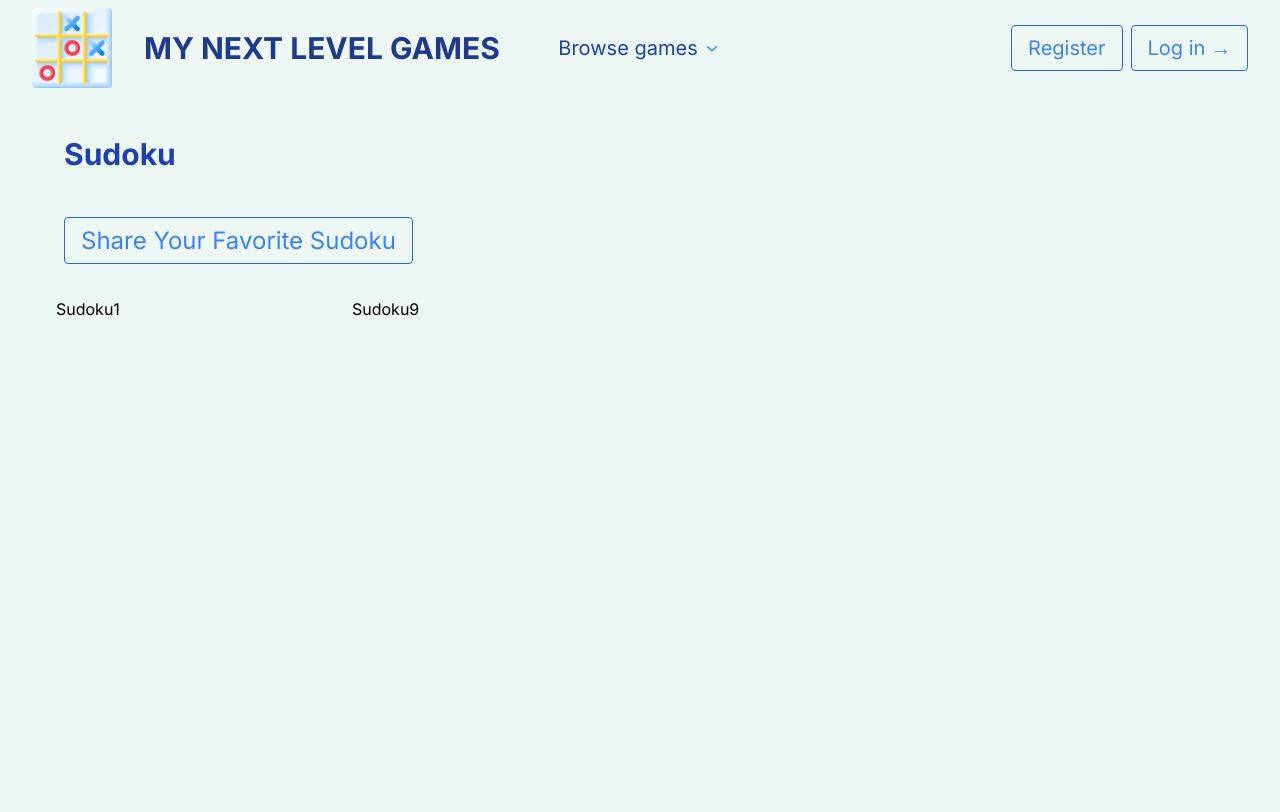
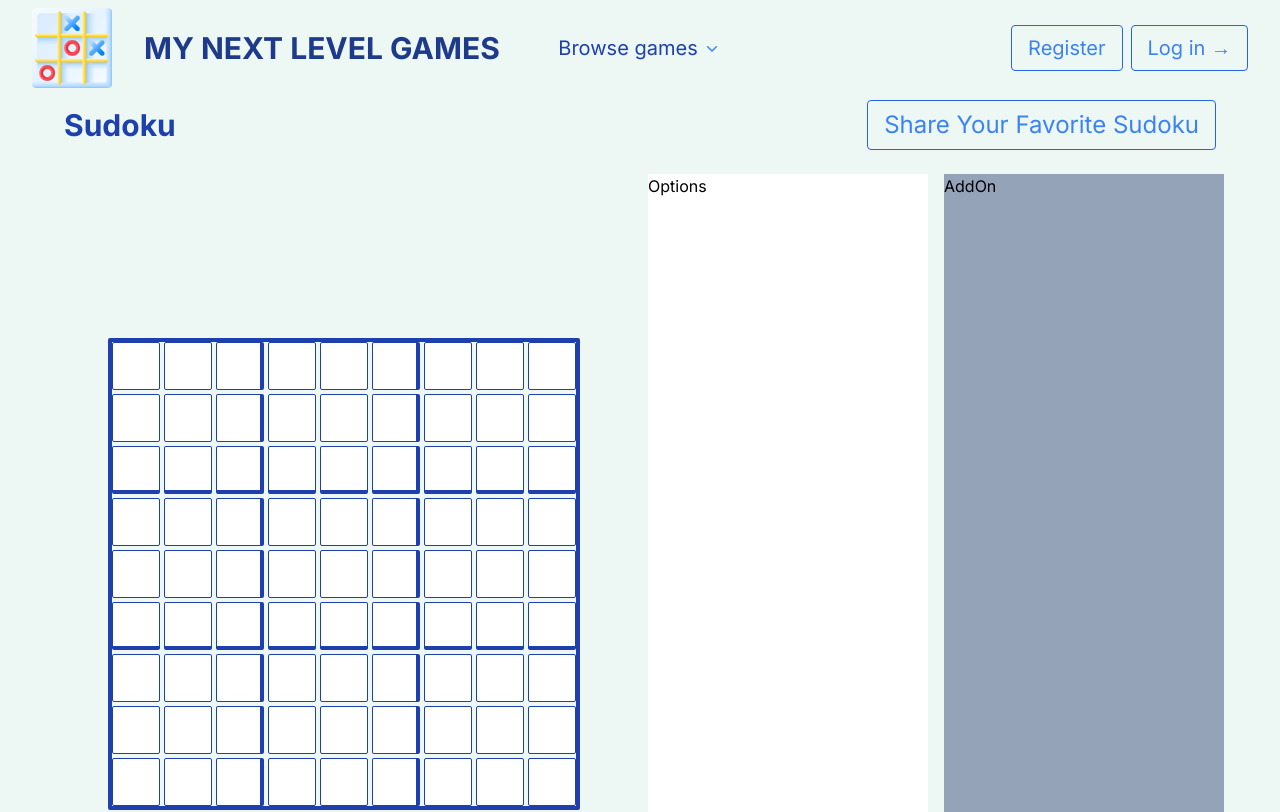
Before and after one commit to plamenpk/MyGames, a Next.js app in the folder mygames/: page /games/sudoku in a window 1280 px wide. Shown: the top 812 px of the page. Built offline with nearby package versions, Linux system fonts and the light colour scheme.

Commit message:
Refactored sudoku page

```diff
--- a/mygames/app/games/sudoku/page.tsx
+++ b/mygames/app/games/sudoku/page.tsx
@@ -2,25 +2,36 @@ import { GAMES } from "@/common/sudoku/data";
 import CardForm from "@/components/UI/CardForm";
 import NavLink from "@/components/UI/NavLink";
 import Link from "next/link";
+import { Options } from './../../../node_modules/preact/src/index.d';
+import SudokuGame from "./sudokuGame/page";
 
-const SudokuGrid = () => {
+const Sudoku = () => {
   const sudoku = ['1', '2']
   return (
     <>
-      <header className="flex flex-col gap-12 my-10 mx-auto w-[90%] max-w-[75rem] text-blue-800 serif text-3xl font-bold font-family: Montserrat, serif">
+      <header className="my-1 mx-auto w-[90%] max-w-[75rem] text-blue-800 serif text-3xl font-bold font-family: Montserrat, serif flex items-center justify-between">
         <h1> Sudoku</h1>
-        <p><Link
+        <Link
           className="border rounded border-blue-600 text-blue-500 text-2xl font-normal px-4 py-2 hover:text-blue-800"
           href="/games/sudoku/shareSudoku"
-        >Share Your Favorite Sudoku</Link></p>
+        >Share Your Favorite Sudoku</Link>
+        {/* <p><Link
+          className="border rounded border-blue-600 text-blue-500 text-2xl font-normal px-4 py-2 hover:text-blue-800"
+          href="/games/sudoku/shareSudoku"
+        >Share Your Favorite Sudoku</Link></p> */}
       </header>
       <main className="m-6 px-8 grid grid-cols-1 sm:grid-cols-2 md:grid-cols-3 lg:grid-cols-4 gap-4">
-        <p><Link href={`/games/sudoku/${sudoku[0]}`}>Sudoku1</Link></p>
-        <p><Link href={`/games/sudoku/${sudoku[1]}`}>Sudoku9</Link></p>
+        <div className="lg:col-span-2">
+          <SudokuGame></SudokuGame>
+        </div>
+        <div className="bg-white">Options</div>
+        <div className="bg-slate-400">AddOn</div>
+        {/* <p><Link href={`/games/sudoku/${sudoku[0]}`}>Sudoku1</Link></p>
+        <p><Link href={`/games/sudoku/${sudoku[1]}`}>Sudoku9</Link></p> */}
         {/* {GAMES.map((game, i) => <CardForm key={i} slug="/games/sudoku/singleSudokuGame" id={game.id} img={game.img}>{game.name}</CardForm>)} */}
       </main>
     </>
   )
 }
 
-export default SudokuGrid;
+export default Sudoku;
```
